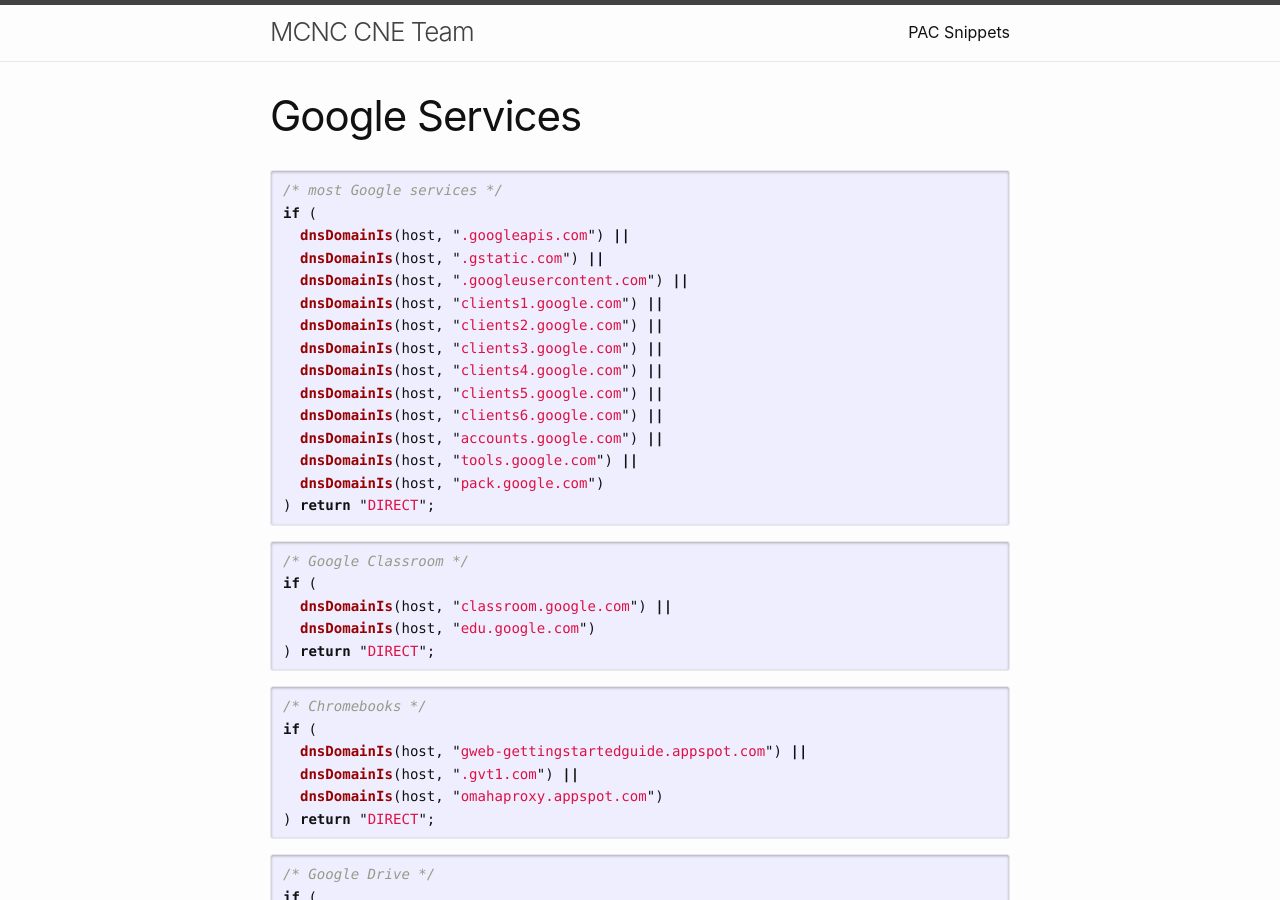
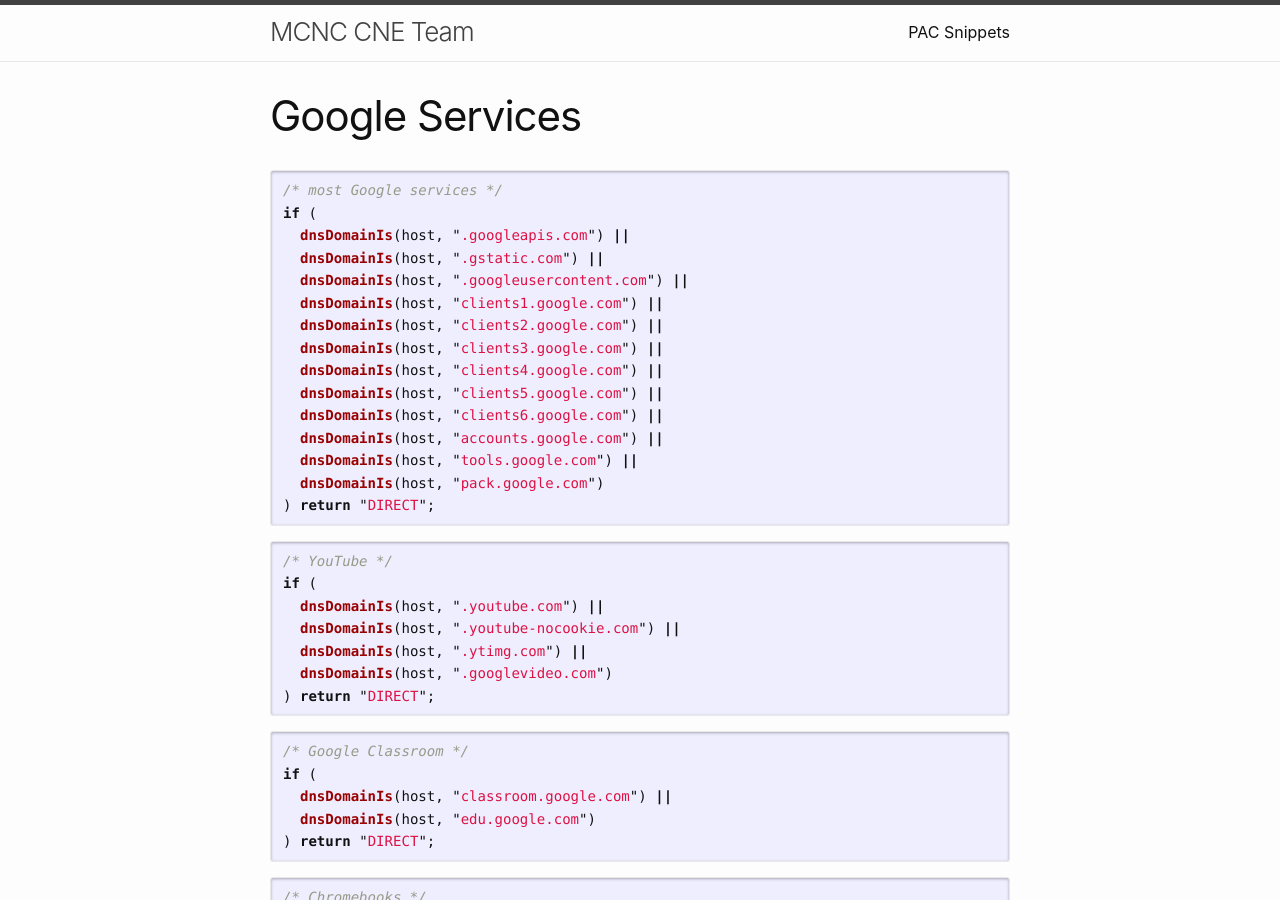
Before and after one commit to mcnc-clovett/mcnc-clovett.github.io, a Jekyll site: the page built from pacsnips/google-services.md, in a window 1280 px wide and 900 px high. Built offline with Jekyll 4.4.1, drawn with Linux system fonts in a browser that asks for light colours.

Commit message:
Added Canvas and YouTube

````diff
--- a/pacsnips/google-services.md
+++ b/pacsnips/google-services.md
@@ -17,6 +17,15 @@
   dnsDomainIs(host, "accounts.google.com") ||
   dnsDomainIs(host, "tools.google.com") ||
   dnsDomainIs(host, "pack.google.com")
+) return "DIRECT";
+```
+```js
+/* YouTube */
+if (
+  dnsDomainIs(host, ".youtube.com") ||
+  dnsDomainIs(host, ".youtube-nocookie.com") ||
+  dnsDomainIs(host, ".ytimg.com") ||
+  dnsDomainIs(host, ".googlevideo.com")
 ) return "DIRECT";
 ```
 ```js
````
Also changed, not shown: pacsnips/canvas.md (added, +15 -0 lines), pacsnips/pac-file-code.md (+2 -0 lines).
